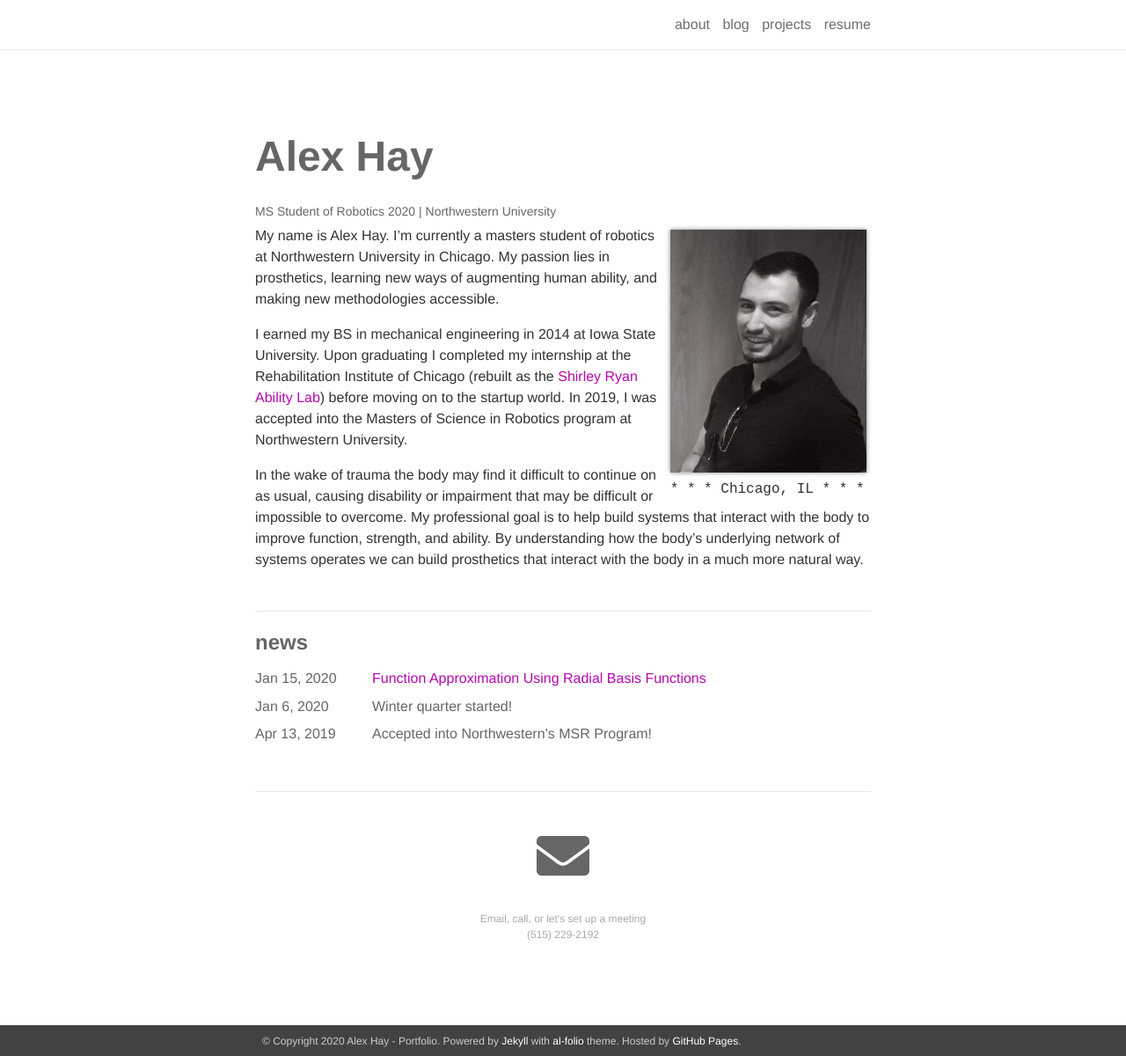
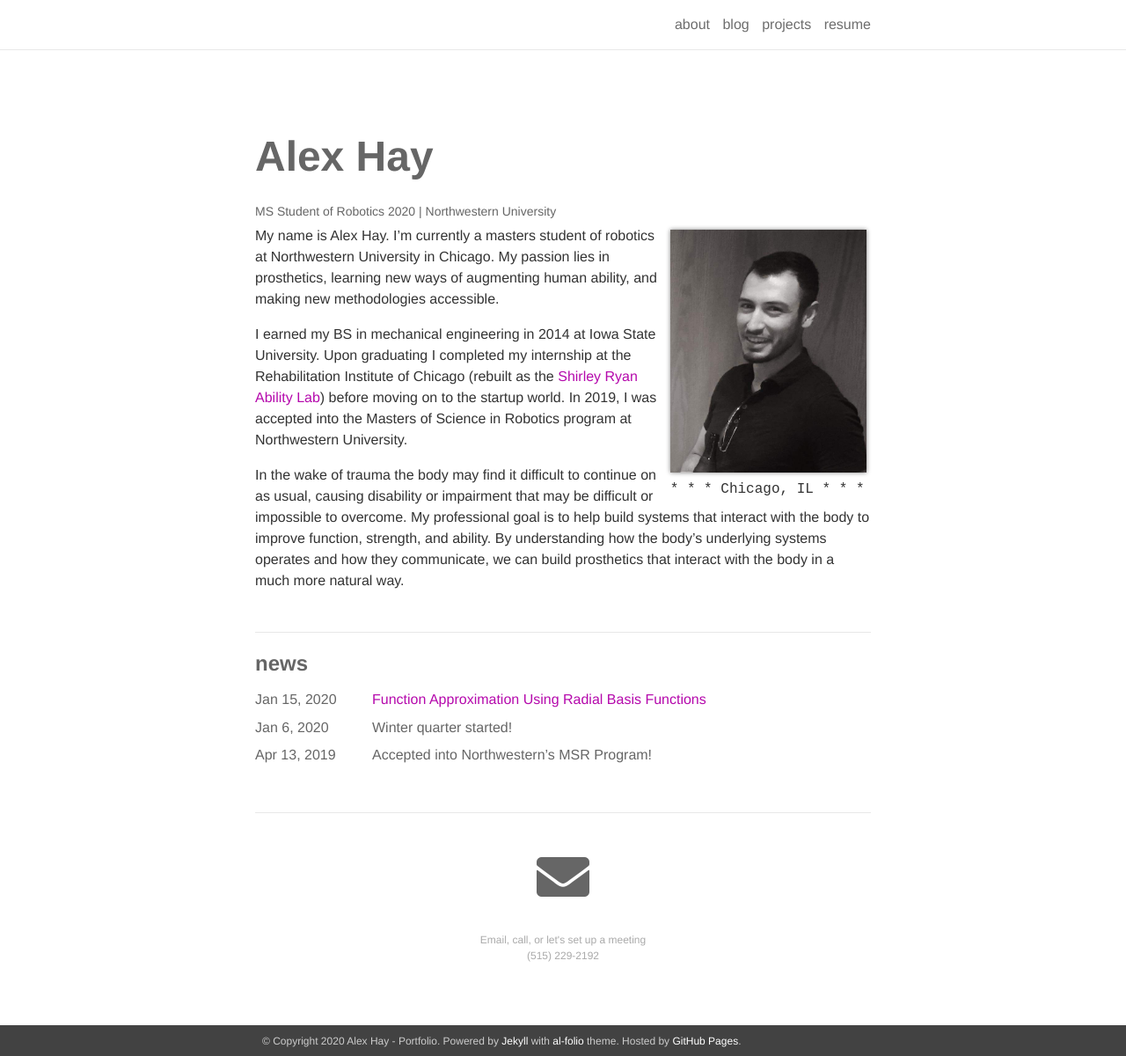
Before and after one commit to an-minyoung/an-minyoung.github.io, a Jekyll site: the page built from _pages/about.md, in a window 1280 px wide and 1200 px high. Shown: the whole window at 88% size. Built offline with Jekyll 4.4.1, drawn with Linux system fonts in a browser that asks for light colours; nearby versions of some CDN libraries.

Commit message:
sentence tweak

```diff
--- a/_pages/about.md
+++ b/_pages/about.md
@@ -18,7 +18,7 @@ My name is Alex Hay. I'm currently a masters student of robotics at Northwestern
 
 I earned my BS in mechanical engineering in 2014 at Iowa State University. Upon graduating I completed my internship at the Rehabilitation Institute of Chicago (rebuilt as the [Shirley Ryan Ability Lab](https://www.sralab.org/)) before moving on to the startup world. In 2019, I was accepted into the Masters of Science in Robotics program at Northwestern University.
 
-In the wake of trauma the body may find it difficult to continue on as usual, causing disability or impairment that may be difficult or impossible to overcome. My professional goal is to help build systems that interact with the body to improve function, strength, and ability. By understanding how the body's underlying network of systems operates we can build prosthetics that interact with the body in a much more natural way.
+In the wake of trauma the body may find it difficult to continue on as usual, causing disability or impairment that may be difficult or impossible to overcome. My professional goal is to help build systems that interact with the body to improve function, strength, and ability. By understanding how the body's underlying systems operates and how they communicate, we can build prosthetics that interact with the body in a much more natural way.
 
 <!-- By watching how mother nature overcomes her challenges, we can incorporate those lessons into engineering design. When we apply those naturally inspired systems, not only do we learn more about our own world, but we develop a deeper respect for it. -->
 
```
